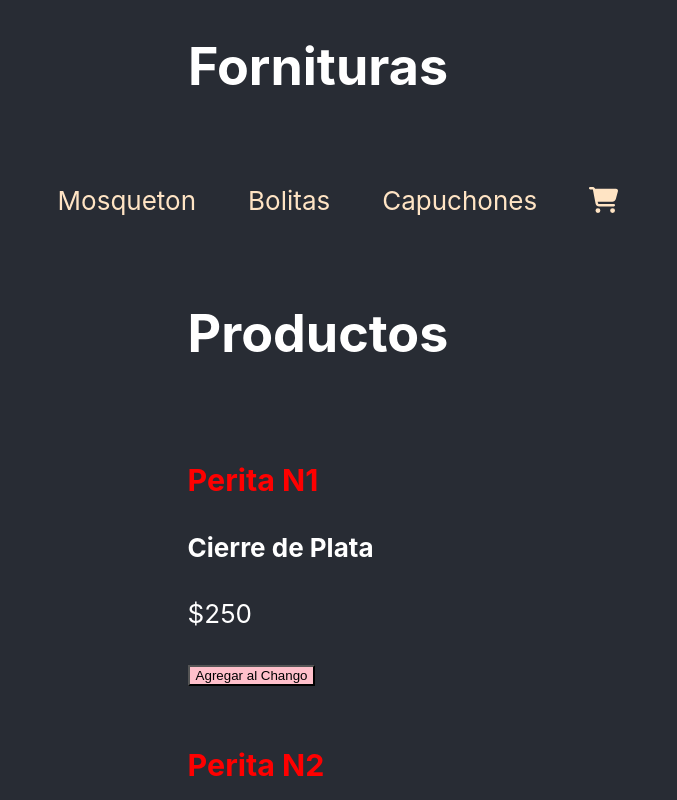
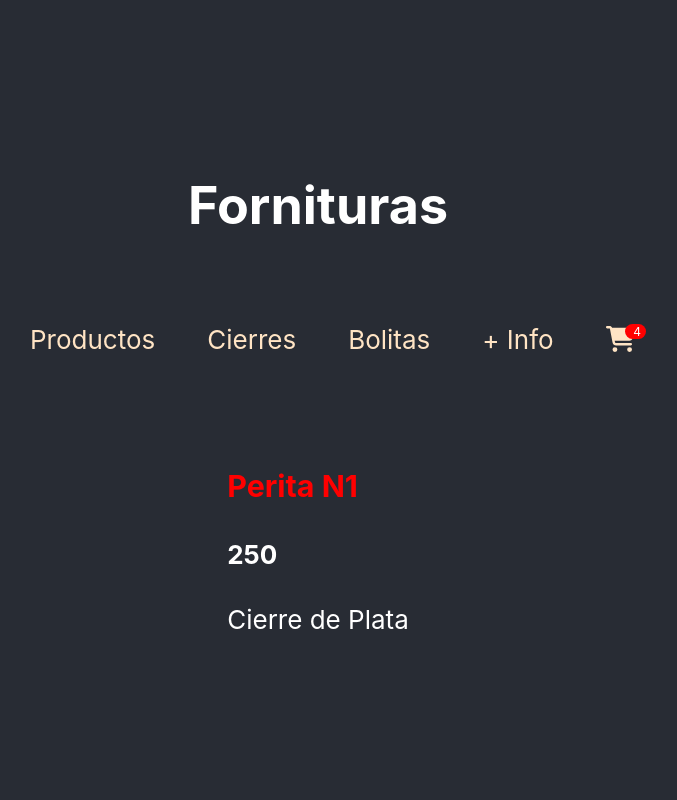
Before and after one commit to Damcarrizo/react, a React (Create React App) app: page /detail/1 in a window 1280 px wide. Shown: the top 800 px of the page, without its empty margins (322-999 px from the left). Built offline with nearby package versions, Linux system fonts and the light colour scheme.

Commit message:
segunda entrega

```diff
--- a/package.json
+++ b/package.json
@@ -12,6 +12,7 @@
     "@testing-library/user-event": "^13.5.0",
     "react": "^18.2.0",
     "react-dom": "^18.2.0",
+    "react-router-dom": "^6.4.3",
     "react-scripts": "^5.0.1",
     "web-vitals": "^2.1.4"
   },
--- a/src/App.jsx
+++ b/src/App.jsx
@@ -1,19 +1,27 @@
 import "./App.css";
 import ItemListContainer from "./components/itemlist/itemListContainer";
+import ItemDetailContainer from "./components/ItemDetail/ItemDetailContainer";
 import NavBar from "./components/NavBar/NavBar";
+import {BrowserRouter, Routes, Route} from "react-router-dom"
 
 function App() {
   let title = <h1> Fornituras </h1>
 
   return (
+    <BrowserRouter>
   <header>
   <>
   {title}
   <NavBar/>
-  <ItemListContainer greeting= "Productos"/>
-
+  <Routes>
+    <Route path= "/" element = { <ItemListContainer greeting= "Productos"/>} />
+    <Route path= "/categoria/:id" element = { <ItemListContainer/>} />
+    <Route path= "/detail/:id" element = { <ItemDetailContainer />} />
+    <Route path= "*" element = { <h1>Error. Fijate de volver atras</h1>} />
+  </Routes>
   </>
   </header>
+  </BrowserRouter>
   );
 }
 export default App;
--- /dev/null
+++ b/src/components/ItemDetail/ItemDetailContainer.jsx
@@ -0,0 +1,27 @@
+
+import {getSingleItem} from '../../components/Services/mockService';
+import { useEffect, useState } from 'react';
+import {useParams} from "react-router-dom";
+
+function ItemDetailContainer() {
+  const [productos, setProducto] = useState([])
+  const {id} = useParams();
+
+async function getItemsAsync(){
+    let respuesta = await getSingleItem(id);
+    setProducto(respuesta)
+}
+useEffect(()=>{
+    getItemsAsync();
+},[]);
+    return (
+        <div>
+<img src={productos.imgUrl}/>
+      <h3>{productos.titulo}</h3>
+      <h4>{productos.precio}</h4>
+      <p>{productos.descripcion}</p>
+      </div>
+      );
+}
+
+export default ItemDetailContainer
--- a/src/components/NavBar/CartWidget.jsx
+++ b/src/components/NavBar/CartWidget.jsx
@@ -5,7 +5,9 @@ import {faCartShopping} from "@fortawesome/free-solid-svg-icons";
 
 function CartWidget() {
   return (
-    <div><FontAwesomeIcon icon={faCartShopping} /></div>
+    <div><FontAwesomeIcon icon={faCartShopping} />
+    <span className='badge badge-warning' id='lblCartCount'> 4 </span>
+    </div>
   )
 }
 
--- a/src/components/NavBar/NavBar.jsx
+++ b/src/components/NavBar/NavBar.jsx
@@ -1,17 +1,18 @@
 import React from 'react';
 import "./navBar.css";
 import CartWidget from './CartWidget';
-
+import {Link} from "react-router-dom";
 
 function NavBar() {
   return (
       <div className="navbar-container">
     <nav >
         <ul className='list-container'>
-            <li> <a href='/'> Mosqueton </a></li>
-            <li> <a href='/'> Bolitas </a></li>
-            <li> <a href='/'> Capuchones </a></li>
-            <li> <a href='/'><CartWidget/> </a> </li>
+            <li> <Link to='/'> Productos</Link></li>
+            <li> <Link to='/categoria/cierres'> Cierres</Link></li>
+            <li> <Link to='/categoria/bolita'> Bolitas </Link></li>
+            <li> <Link to='/'>  + Info</Link></li>
+            <li> <Link to='/'><CartWidget/> </Link> </li>
         </ul>
     </nav>
     </div>
--- a/src/components/NavBar/navBar.css
+++ b/src/components/NavBar/navBar.css
@@ -13,3 +13,25 @@ li a {
         text-decoration: none;}
 
 nav ul li {padding: 1em;}
+
+.badge {
+        padding-left: 9px;
+        padding-right: 9px;
+        -webkit-border-radius: 9px;
+        -moz-border-radius: 9px;
+        border-radius: 9px;
+    }
+
+    .label-warning[href],
+    .badge-warning[href] {
+        background-color: #c67605;
+    }
+
+    #lblCartCount {
+        font-size: 12px;
+        background: #ff0000;
+        color: #fff;
+        padding: 0 5px;
+        vertical-align: top;
+        margin-left: -10px;
+    }
--- /dev/null
+++ b/src/components/Services/mockService.js
@@ -0,0 +1,30 @@
+import productos from "../data/data"
+
+function getItems(id) {
+    return new Promise((resolve) => {
+      if (id === undefined) {
+        setTimeout(() => {
+          resolve(productos);
+        }, 2000);
+      } else {
+        setTimeout(() => {
+          let itemsRequested = productos.filter(
+            (item) => item.categoria === id
+          );
+          resolve(itemsRequested);
+        }, 2000);
+      }
+    });
+  }
+
+export function getSingleItem(idParam) {
+    return new Promise ((resolve,reject) =>{
+        let encontrar = productos.find((item)=> item.id === parseInt(idParam))
+        if(encontrar=== undefined) reject ("item no encontrado")
+      setTimeout(() =>{
+          resolve (encontrar);
+      },2000);
+    });
+}
+
+export default getItems;
--- a/src/components/data/data.js
+++ b/src/components/data/data.js
@@ -1,6 +1,6 @@
 const productos = [
     {
-        id:1,
+        id: 1,
         titulo: "Perita N1",
         precio: 250,
         descripcion: "Cierre de Plata",
@@ -9,7 +9,7 @@ const productos = [
 
     },
     {
-        id:2,
+        id: 2,
         titulo: "Perita N2",
         precio: 400,
         descripcion: "Cierre de Plata",
@@ -17,7 +17,7 @@ const productos = [
         categoria: "cierres",
     },
     {
-        id:3,
+        id: 3,
         titulo: "Perita N3",
         precio: 610,
         descripcion: "Cierre de Plata",
@@ -25,14 +25,37 @@ const productos = [
         categoria: "cierres",
     },
     {
-        id:4,
+        id: 4,
         titulo: "Perita N4",
         precio: 1050,
         descripcion: "Cierre de Plata",
         stock: 1000,
         categoria: "cierres",
     },
-
+    {
+        id: 5,
+        titulo: "Bolita N 2,5",
+        precio: 35,
+        descripcion: "Bolita de Plata",
+        stock: 1000,
+        categoria: "bolita",
+    },
+    {
+        id: 6,
+        titulo: "Bolita N 3",
+        precio: 40,
+        descripcion: "Bolita de Plata",
+        stock: 1000,
+        categoria: "bolita",
+    },
+    {
+        id: 1,
+        titulo: "Bolita N 3,5",
+        precio: 45,
+        descripcion: "Bolita de Plata",
+        stock: 1000,
+        categoria: "bolita",
+    }
 ];
 
 export default productos;
--- a/src/components/itemlist/item.jsx
+++ b/src/components/itemlist/item.jsx
@@ -1,9 +1,11 @@
 import React from 'react';
 import productos from '../data/data';
 import MyButton from '../mybutton/MyButton';
-import "./item.css"
+import "./item.css";
+import{Link} from "react-router-dom";
 
-function Item({titulo,precio,descripcion}) {
+function Item({titulo,precio,descripcion,id}) {
+  const urlDetail = `/detail/${id}`;
   return (
     <div>
       <img src={productos.imgUrl}/>
@@ -12,6 +14,9 @@ function Item({titulo,precio,descripcion}) {
       <p>${precio}</p>
 
       <MyButton text= "Agregar al Chango" color= "pink"/>
+      <Link to={urlDetail}>
+      <MyButton text= "Ver Mas" color= "Green"/>
+      </Link>
     </div>
   )
 }
--- a/src/components/itemlist/itemListContainer.jsx
+++ b/src/components/itemlist/itemListContainer.jsx
@@ -1,15 +1,31 @@
-import Item from './item'
-import "./item.css"
-import productos from '../data/data'
+import { useState, useEffect } from "react";
 
-function ItemListContainer(props) {
+import Item from './item';
+import "./item.css";
+import {useParams} from "react-router-dom";
+import getItems from "../Services/mockService";
+
+function ItemListContainer() {
+  const [productos, setProducts] = useState([]);
+  const { id } = useParams();
+
+  async function getItemsAsync() {
+    let respuesta = await getItems(id);
+    setProducts(respuesta);
+  }
+
+  useEffect(() => {
+    getItemsAsync();
+  }, [id]);
+
   return (
     <div>
-<h1> {props.greeting}</h1>
+
 {productos.map((productos)=>{
   return(
     <Item
       key={productos.id}
+      id={productos.id}
       titulo ={productos.titulo}
       precio ={productos.precio}
       descripcion={productos.descripcion}
```
Also changed, not shown: 1 other file (tests, documents, lock files or other folders).
